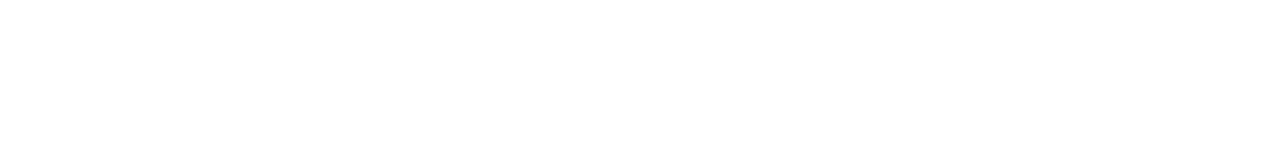
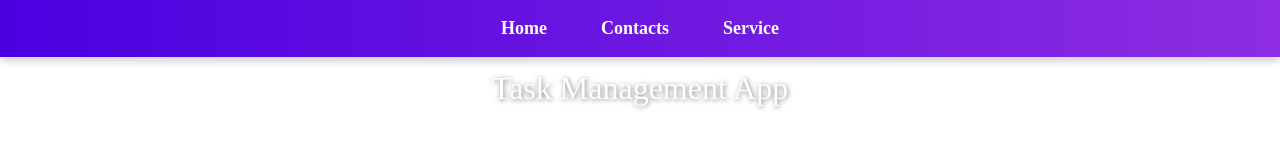
Before and after one commit to Dineo76/Task-Management-App3, a plain HTML site: page index.html in a window 1280 px wide. Drawn offline with Linux system fonts and the light colour scheme.

Commit message:
nav/header

```diff
--- a/index.html
+++ b/index.html
@@ -4,8 +4,20 @@
     <meta charset="UTF-8">
     <meta name="viewport" content="width=device-width, initial-scale=1.0">
     <title>Task Management App</title>
+    <link rel="stylesheet" href="style.css">
 </head>
 <body>
+    <!-- Navbar -->
+  <nav class="nav">
+    <div class="nav-links">
+      <a href="#">Home</a>
+      <a href="#">Contacts</a>
+      <a href="#">Service</a>
+    </div>
+  </nav>
+
+  <!-- Header -->
+  <header id="header">Task Management App</header>
 
 </body>
 </html>
--- a/style.css
+++ b/style.css
@@ -0,0 +1,42 @@
+
+.nav {
+    width: 100%;
+    background-image: linear-gradient(90deg, #4a00e0, #8e2de2);
+    padding: 12px 0;
+    box-shadow: 0 4px 8px rgba(0,0,0,0.2);
+    position: fixed;
+    top: 0;
+    left: 0;
+    z-index: 1000;
+  }
+
+  .nav-links {
+    display: flex;
+    justify-content: center;
+    gap: 30px;
+  }
+
+  .nav-links a {
+    color: white;
+    text-decoration: none;
+    font-weight: bold;
+    font-size: 18px;
+    padding: 6px 12px;
+    border-radius: 5px;
+    transition: background-color 0.3s, transform 0.2s;
+  }
+
+  .nav-links a:hover {
+    background-color: rgba(255, 255, 255, 0.2);
+    transform: scale(1.1);
+  }
+
+  /* Header */
+  #header {
+    text-align: center;
+    font-size: 2em;
+    margin-top: 70px; /* space for fixed navbar */
+    margin-bottom: 20px;
+    color: white;
+    text-shadow: 1px 1px 5px rgba(0,0,0,0.5);
+  }
```
